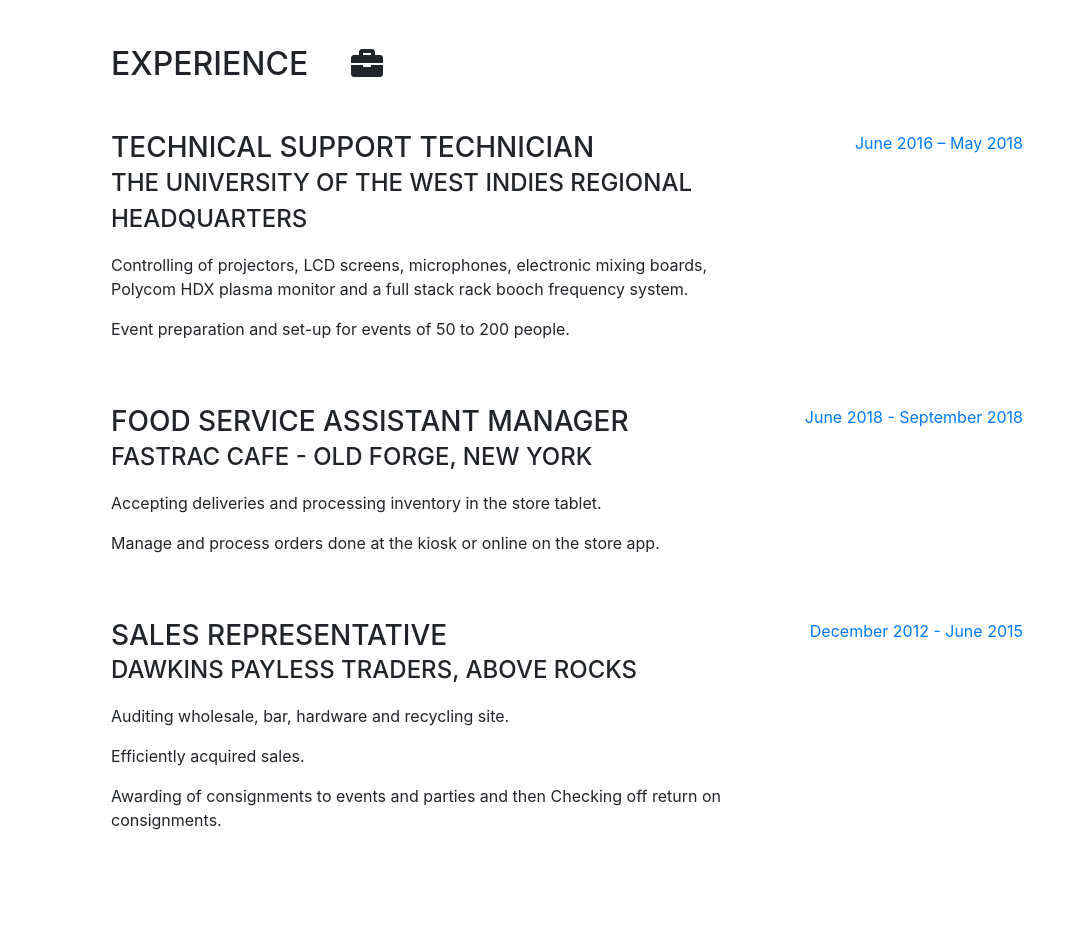
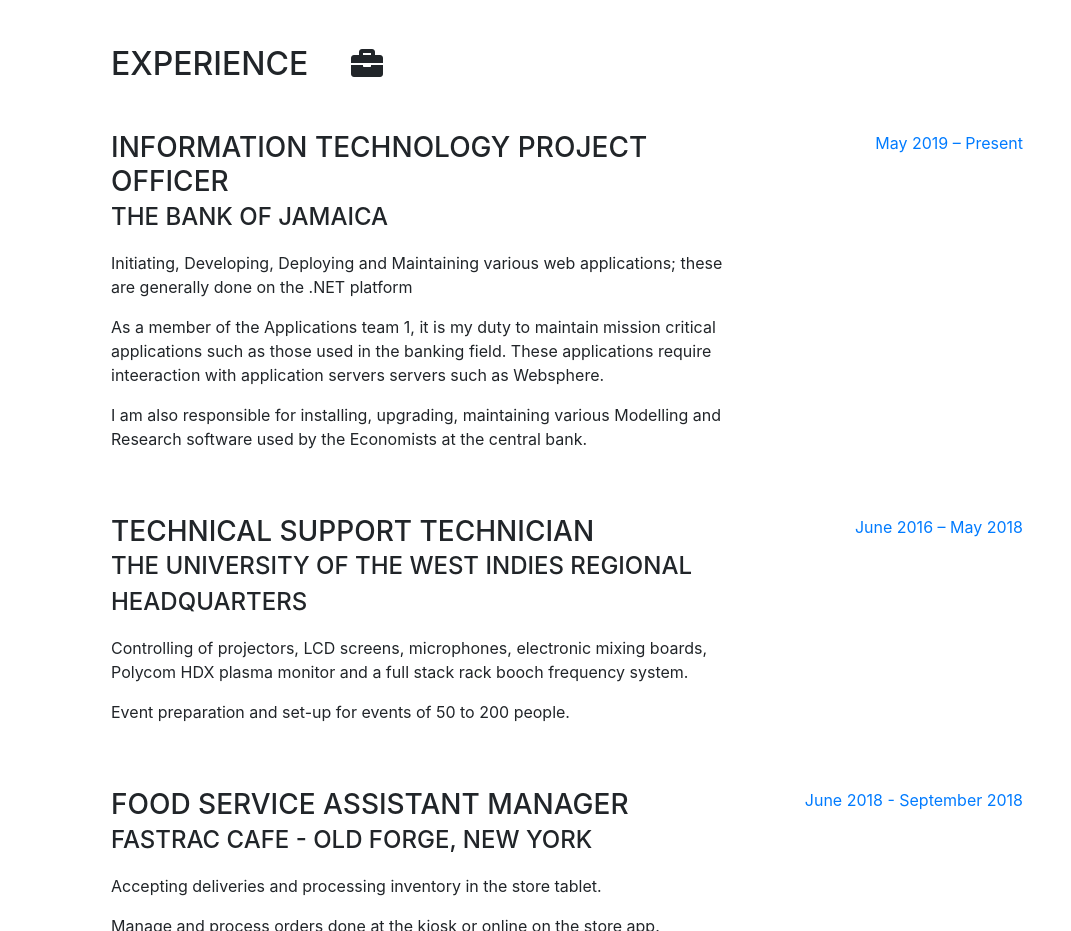
Before and after one commit to cheyko/ACW_Resume, a website with bundled scripts: page index.html in a window 1280 px wide. Shown: the part 804-1735 px from the top of the page, without its empty margins (209-1280 px from the left). Built offline with nearby package versions, Linux system fonts and the light colour scheme; a web font is replaced by a local one.

Commit message:
Update index.html

```diff
--- a/index.html
+++ b/index.html
@@ -98,6 +98,21 @@
       <section class="resume-section p-3 p-lg-5 d-flex flex-column" id="experience">
         <div class="my-auto">
           <h2 class="mb-5">Experience &nbsp&nbsp&nbsp <i class="fas fa-briefcase"></i> </h2>
+
+          <div class="resume-item d-flex flex-column flex-md-row mb-5">
+            <div class="resume-content mr-auto">
+              <h3 class="mb-0">Information Technology Project Officer</h3>
+              <div class="subheading mb-3">The Bank Of Jamaica </div>
+              <p> Initiating, Developing, Deploying and Maintaining various web applications; these are generally done on the .NET platform </p>
+              <p> As a member of the Applications team 1, it is my duty to maintain mission critical applications such as those used in the
+              banking field. These applications require inteeraction with application servers servers such as Websphere.</p>
+              <p> I am also responsible for installing, upgrading, maintaining various Modelling and Research software used by the Economists
+              at the central bank. </p>
+            </div>
+            <div class="resume-date text-md-right">
+              <span class="text-primary"> May 2019 – Present </span>
+            </div>
+          </div>
 
           <div class="resume-item d-flex flex-column flex-md-row mb-5">
             <div class="resume-content mr-auto">
```
